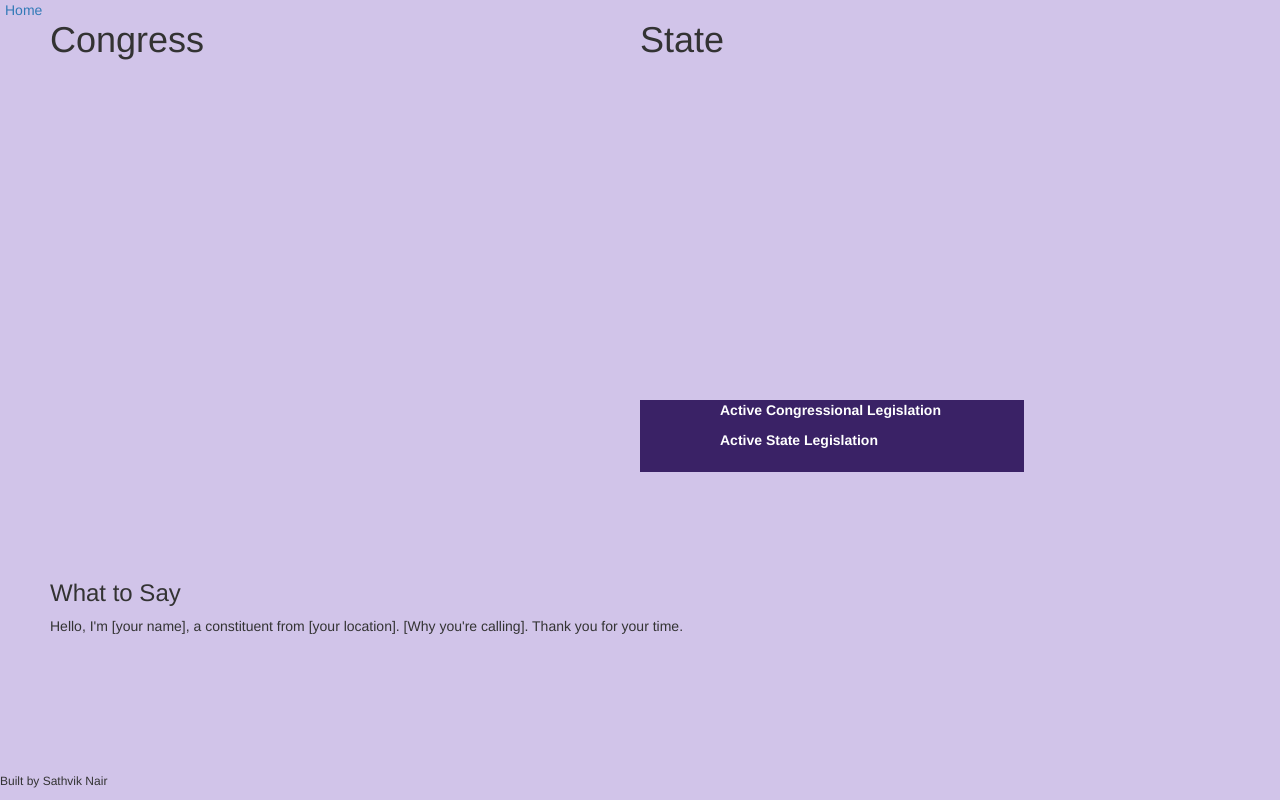
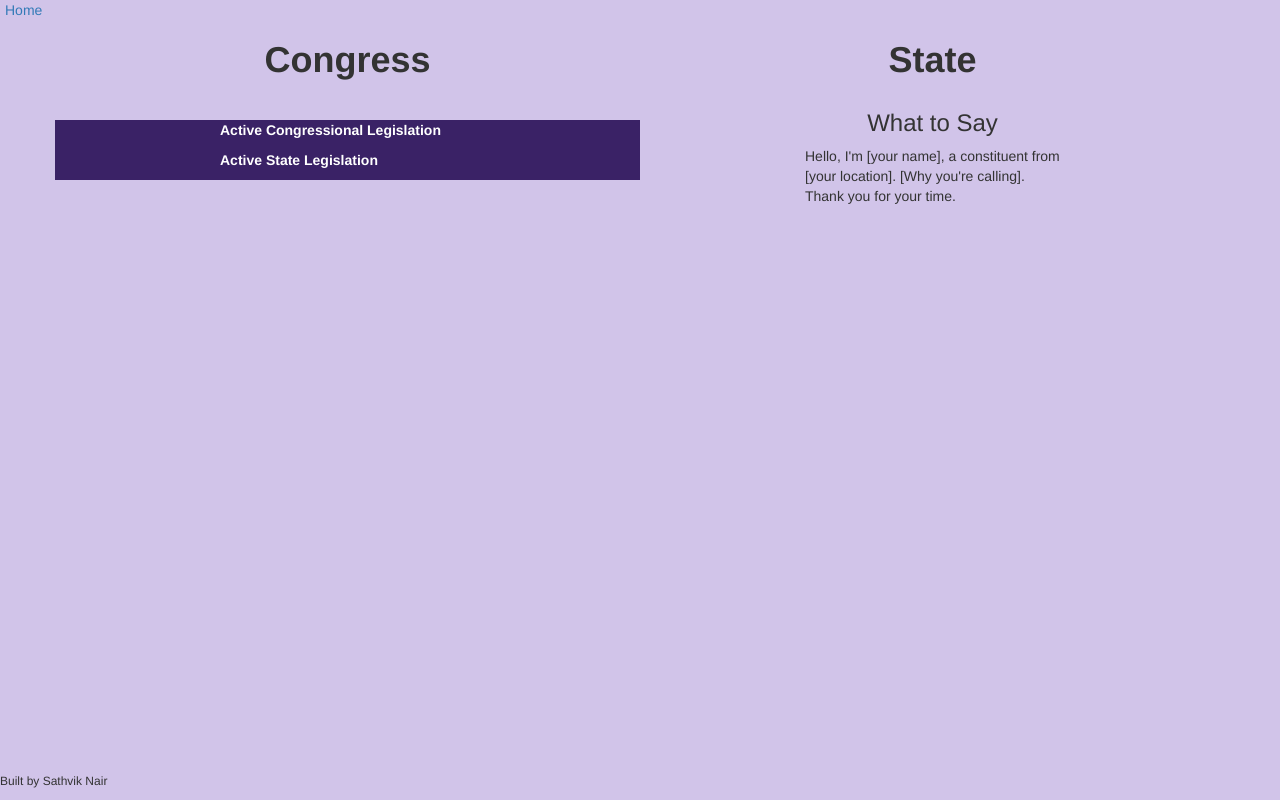
Before and after one commit to sathvikn/yourgovyourvoice, a Flask app: template templates/reps.html in a window 1280 px wide. Run offline with Flask 2, Linux system fonts and the light colour scheme; the template is opened without the code that fills it, so the values that code supplies are empty; some libraries are stand-ins or nearby versions.

Commit message:
Cleaned up layout of reps.html

```diff
--- a/static/css/reps.css
+++ /dev/null
@@ -1,15 +0,0 @@
-body {
-	background-color: #D1C4E9
-
-}
-
-.tl { position: absolute; top: 0; left: 0; right: 50%; bottom: 50%;
-     border-width: 0 10px 10px 0; margin-left: 50;}
-.tr { position: absolute; top: 0; left: 50%; right: 0; bottom: 50%;
-       border-width: 0 0 10px 0; }
-.br { position: absolute; top: 70%; left: 0; right: 30%; bottom: 0;
-       border-width: 0 10px 0 0; }
-.bl { position: absolute; top: 50%; left: 50%; right: 20%; bottom: 41%; background-color: #3A2266;
- }
-
-#footer { position: fixed; bottom: 0; font-size: 12;}
--- a/templates/reps.html
+++ b/templates/reps.html
@@ -5,7 +5,7 @@
     <meta name="viewport" content="width=device-width, initial-scale=1">
 
   <link href="/static/css/bootstrap.min.css" rel="stylesheet" media="screen">
-    <link href="/static/css/reps.css" rel="stylesheet">
+    <link href="/static/css/style.css" rel="stylesheet">
     <script src="http://code.jquery.com/jquery-latest.js"></script>
     <script src="/static/js/bootstrap.min.js"></script>
     <meta name="viewport" content="width=device-width, initial-scale=1.0">
@@ -13,7 +13,9 @@
   </head>
   <body >
     <div class = 'base'><a href="/index" style = 'margin-left: 5'>Home</a> </div>
-    <div class = 'tl'>
+    <div class = 'container'>
+    <div class = 'row'>
+    <div class = 'col-md-6'>
     <h1> Congress </h1>
     {% for c in congress %}
         {% if c.title == 'Rep' %}
@@ -33,8 +35,8 @@
         {% endif %}
         <p> Call At: <a href = 'tel:'{{c.phone}}> {{ c.phone }}</a></p>
     {% endfor %}
-</div>
-<div class = 'tr'>
+    </div>
+    <div class = 'col-md-6'>
      <h1> State </h1>
     {% for s in state_leg %}
         {% if s.chamber == 'Senate' %}
@@ -52,14 +54,18 @@
         <p>Party: {{ s.party }} </p>
         <p> Call At: <a href = 'tel:' {{s.offices[0].phone}}> {{ s.offices[0].phone }} </a></p>
     {% endfor %}
-   </div>
- <div class = 'bl'>
- <p> <a style = 'color: white; font-weight: bold; padding: 50px 30px 50px 80px;' href = 'congbills'> Active Congressional Legislation</a></p>
- <p> <a style = 'color: white; font-weight: bold; padding: 50px 30px 50px 80px;' href = 'statebills'> Active State Legislation</a></p>
+    </div>
  </div>
- <div class = 'br'>
- <h3 style = 'margin-left: 50'> What to Say </h3>
- <p style = 'margin-left: 50'> Hello, I'm [your name], a constituent from [your location]. [Why you're calling]. Thank you for your time. </p>
+ <div class = 'row'>
+ <div class = 'col-md-6' style = 'background-color: #3A2266;margin-top: 30px'>
+ <p> <a style = 'color: white; font-weight: bold;' href = 'congbills'> Active Congressional Legislation</a></p>
+ <p> <a style = 'color: white; font-weight: bold;' href = 'statebills'> Active State Legislation</a></p>
+ </div>
+ <div class = 'col-md-6'>
+ <h3 style = 'text-align: center'> What to Say </h3>
+ <p> Hello, I'm [your name], a constituent from [your location]. [Why you're calling]. Thank you for your time. </p>
+ </div>
+ </div>
  </div>
  <div id = 'footer'
      <p> Built by Sathvik Nair </p>
--- a/templates/statebills.html
+++ b/templates/statebills.html
@@ -17,6 +17,7 @@
 
 
 <h1> Bills Active in Your State Legislature </h1>
+<p style= 'text-align: center; font-style: italic;''> Not your state? Try refreshing the page a couple times.</p>
    <form action=""; method="post" name="filter">
     {{ form_1.hidden_tag() }}
       <p>
```
